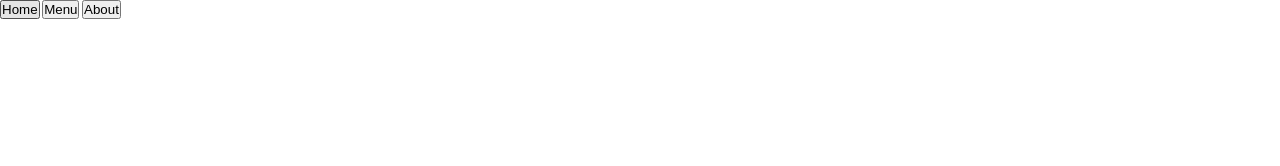
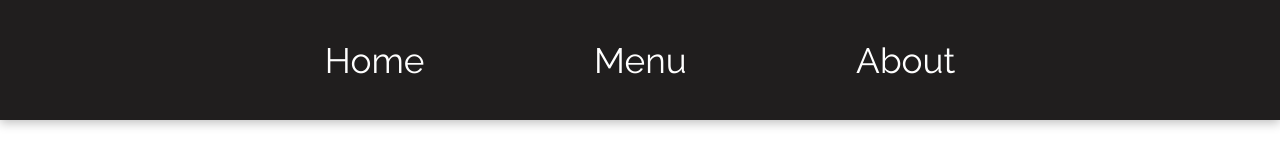
Before and after one commit to migueld51244/Restaurant_Page_TOP, a website built with webpack: page src/template.html in a window 1280 px wide. Built offline with nearby package versions, Linux system fonts and the light colour scheme.

Commit message:
Wrote basic general styling to navbar

```diff
--- a/src/styles.css
+++ b/src/styles.css
@@ -1,5 +1,8 @@
 /* Imported Raleway font */
 @import url("https://fonts.googleapis.com/css2?family=Noto+Sans:ital,wght@0,100..900;1,100..900&family=Raleway:ital,wght@0,100..900;1,100..900&family=Roboto:ital,wght@0,100..900;1,100..900&display=swap");
+
+/* Imported Oswald font */
+@import url("https://fonts.googleapis.com/css2?family=Oswald:wght@200..700&display=swap");
 
 /* CSS Reset */
 * {
@@ -12,4 +15,54 @@
 body {
   font-family: "Raleway", sans-serif;
   font-size: 10px;
+  height: 100vh;
 }
+
+/* Header Layout & Styling */
+header {
+  height: 15vh;
+  background-color: rgba(3, 0, 0, 0.884);
+  display: flex;
+  justify-content: center;
+  align-items: center;
+  box-shadow: 0 3px 10px rgba(0, 0, 0, 0.25);
+}
+
+/* Navbar Layout & Styling */
+nav {
+  width: 100vh;
+  display: flex;
+  justify-content: space-around;
+}
+
+/* Navbar Buttons Layout & Styling */
+button {
+  position: relative;
+  font-family: "Raleway", sans-serif;
+  font-size: 2.2rem;
+  background-color: transparent;
+  border: none;
+  color: white;
+  cursor: pointer;
+}
+
+button::after {
+  position: absolute;
+  content: "";
+  width: 100%;
+  background-color: rgb(187, 37, 40);
+  height: 0.2rem;
+  left: 0;
+  bottom: 0;
+  transform: scale(0, 1);
+  transition: transform 0.3s ease;
+}
+
+button:hover::after {
+  transform: scale(1, 1);
+}
+
+/* Content Layout & Styling */
+#content {
+  height: calc(100vh - 20vh);
+}
--- a/src/template.html
+++ b/src/template.html
@@ -3,7 +3,7 @@
 <head>
   <meta charset="UTF-8">
   <meta name="viewport" content="width=device-width, initial-scale=1.0">
-  <title>Document</title>
+  <title>Obsidian Plates Restaurant</title>
 </head>
 <body>
   <header>
```
